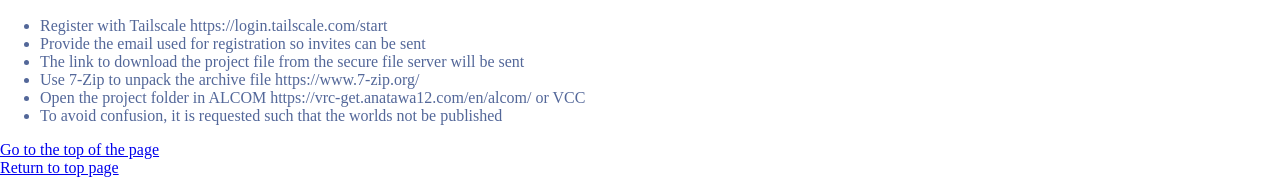
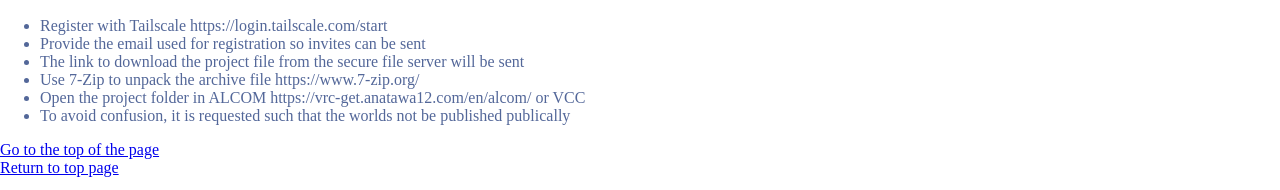
Before and after one commit to Trails-Into-VR/Trails-Into-VR.github.io, a Jekyll site: the page built from index.md, in a window 1280 px wide. Shown: the part 1985-2175 px from the top of the page. Built offline with Jekyll 4.4.1, drawn with Linux system fonts in a browser that asks for light colours.

Commit message:
docs: add publically

```diff
--- a/index.md
+++ b/index.md
@@ -98,7 +98,7 @@ To make this page easier to access, you can add this webpage to bookmarks of the
 * The link to download the project file from the secure file server will be sent
 * Use 7-Zip to unpack the archive file https://www.7-zip.org/
 * Open the project folder in ALCOM https://vrc-get.anatawa12.com/en/alcom/ or VCC
-* To avoid confusion, it is requested such that the worlds not be published
+* To avoid confusion, it is requested such that the worlds not be published publically
 
 [Go to the top of the page](#)
 [Return to top page](..)
```
